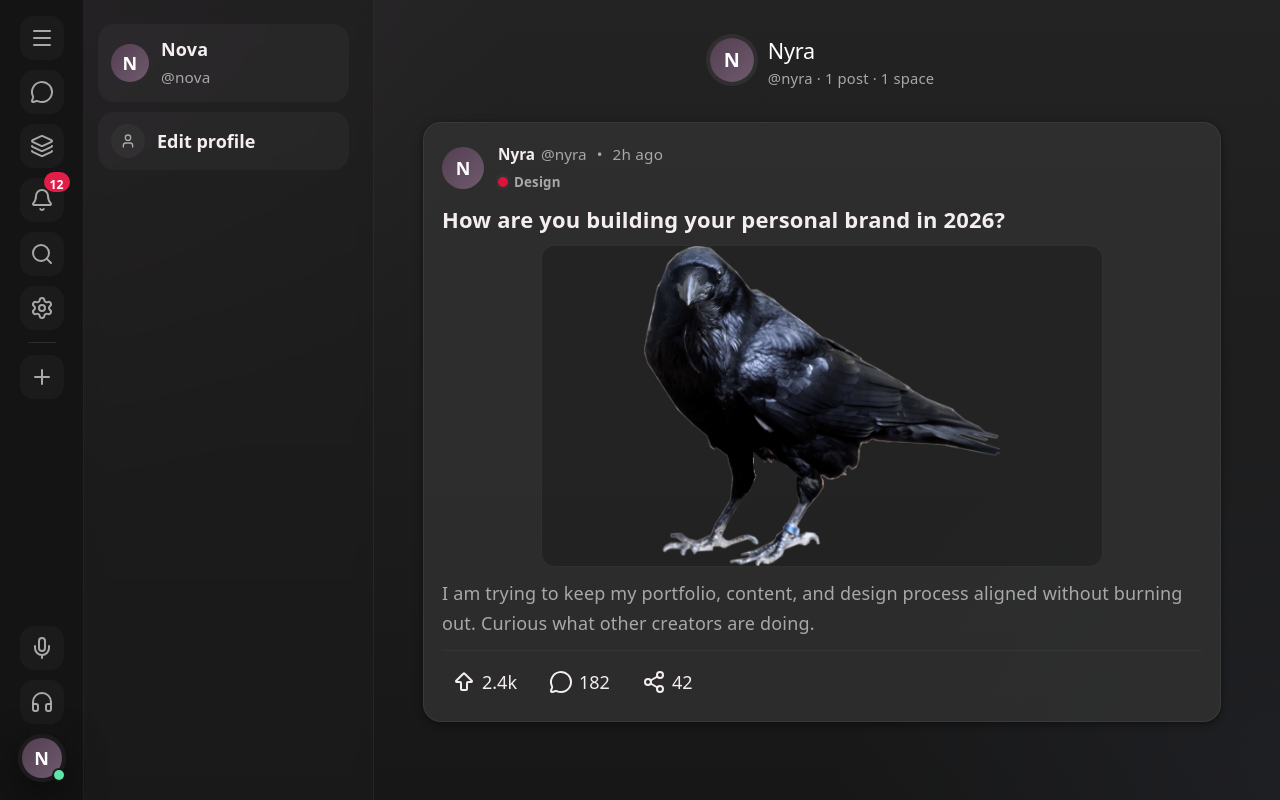
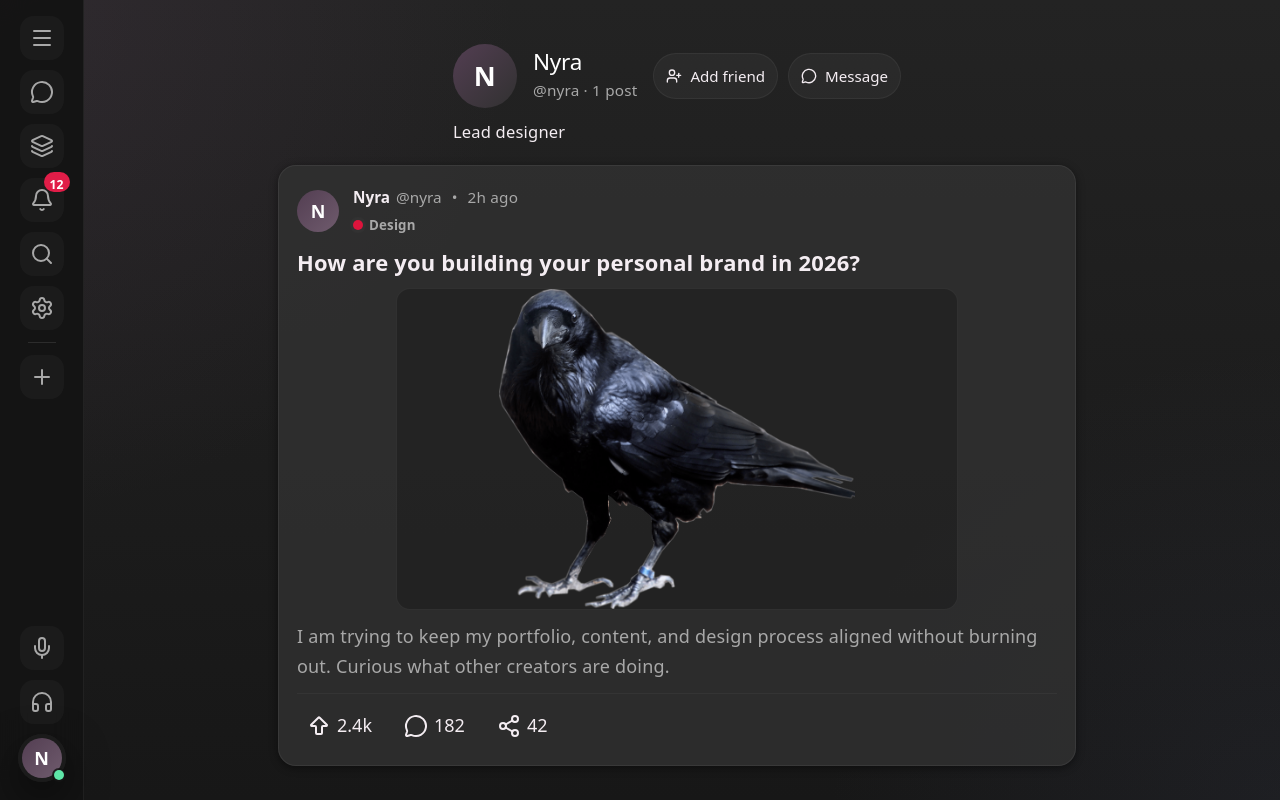
Before and after one commit to Crowbit-dev/Crowbit, a React (Vite) app in the folder client/: page /home in a window 1280 px wide. Both pictures are taken after a click on the button "Nyra". Built offline with nearby package versions, Linux system fonts and the light colour scheme.

Commit message:
feat(Profile): enhance profile view with messaging and friend request buttons style: update workspace frame styles for no-sidebar mode refactor: add bio to current user data and adjust profile display logic

```diff
--- a/client/src/App.css
+++ b/client/src/App.css
@@ -17,6 +17,10 @@
 
 .workspace-frame.narrow-sidebar {
 	grid-template-columns: 264px minmax(0, 1fr);
+}
+
+.workspace-frame.no-sidebar {
+	grid-template-columns: minmax(0, 1fr);
 }
 
 .saturation-fx .workspace-frame {
--- a/client/src/App.tsx
+++ b/client/src/App.tsx
@@ -657,7 +657,10 @@ function App() {
 				onCompose={() => setComposerOpen(true)}
 			/>
 
-			<div className={`workspace-frame${mode === 'communities' ? ' narrow-sidebar' : ''}`}>
+			<div
+				className={`workspace-frame${mode === 'communities' ? ' narrow-sidebar' : ''}${mode === 'profile' ? ' no-sidebar' : ''}`}
+			>
+				{mode !== 'profile' && (
 					<WorkspaceSidebar
 						mode={mode}
 						communities={visibleCommunities}
@@ -680,10 +683,8 @@ function App() {
 						onClearRecentSearches={clearRecentSearches}
 						settingsCategory={settingsCategory}
 						onSelectSettingsCategory={(category) => go(settingsPath(category))}
-					profileDisplayName={selfDisplayName}
-					profileUsername={selfUsername}
-					onEditProfile={() => go(settingsPath('account'))}
 					/>
+				)}
 
 				<WorkspaceContent
 					mode={mode}
--- a/client/src/appData.ts
+++ b/client/src/appData.ts
@@ -376,7 +376,12 @@ export const notifications: NotificationItem[] = [
 	},
 ];
 
-export const currentUser = { displayName: 'Nova', username: '@nova', email: 'nova@crowbit.dev' };
+export const currentUser = {
+	displayName: 'Nova',
+	username: '@nova',
+	email: 'nova@crowbit.dev',
+	bio: 'Designing little corners of the internet.',
+};
 
 export const mutualFriendsByDm: Record<string, string[]> = {
 	'100000000000000001': ['Jules', 'Sami', 'Theo'],
--- a/client/src/components/WorkspaceContent.module.css
+++ b/client/src/components/WorkspaceContent.module.css
@@ -329,6 +329,62 @@
 .contentChip:active {
 	transform: translateY(0);
 	background: rgba(83, 62, 82, 0.5);
+}
+
+.profileActions {
+	display: flex;
+	gap: 10px;
+	flex: 0 0 auto;
+}
+
+.profileHeader {
+	display: flex;
+	flex-direction: column;
+	gap: 12px;
+	padding: 20px 18px 6px;
+}
+
+.profileTopRow {
+	display: flex;
+	align-items: center;
+	gap: 16px;
+}
+
+.profileAvatar {
+	display: grid;
+	place-items: center;
+	flex: 0 0 auto;
+	width: 64px;
+	height: 64px;
+	border-radius: 50%;
+	background: linear-gradient(135deg, var(--accent), #313131);
+	color: white;
+	font-size: 1.5rem;
+	font-weight: 800;
+	user-select: none;
+}
+
+.profileCopy {
+	flex: 1;
+	min-width: 0;
+}
+
+.profileCopy h2 {
+	margin: 0;
+	font-size: 1.25rem;
+}
+
+.profileCopy p {
+	margin: 2px 0 0;
+	color: var(--offwhite);
+	font-size: 0.85rem;
+}
+
+.profileBio {
+	margin: 0;
+	color: var(--text);
+	font-size: 0.92rem;
+	line-height: 1.5;
 }
 
 .sectionHeadingRow {
--- a/client/src/components/WorkspaceSidebar.module.css
+++ b/client/src/components/WorkspaceSidebar.module.css
@@ -219,13 +219,6 @@
 	box-shadow: inset 0 0 0 1px color-mix(in srgb, var(--community-color, var(--accent)) 15%, transparent);
 }
 
-.sidebarItemStatic,
-.sidebarItemStatic:hover {
-	cursor: default;
-	transform: none;
-	background: rgba(255, 255, 255, 0.03);
-}
-
 .sidebarItem.compact {
 	gap: 10px;
 	padding: 8px 10px;
--- a/client/src/components/WorkspaceSidebar.tsx
+++ b/client/src/components/WorkspaceSidebar.tsx
@@ -54,9 +54,6 @@ type WorkspaceSidebarProps = {
 	onSelectDm: (dmId: string) => void;
 	settingsCategory: SettingsCategory;
 	onSelectSettingsCategory: (category: SettingsCategory) => void;
-	profileDisplayName: string;
-	profileUsername: string;
-	onEditProfile: () => void;
 	searchQuery: string;
 	onSearchQuery: (query: string) => void;
 };
@@ -144,9 +141,6 @@ function WorkspaceSidebar({
 	onSelectDm,
 	settingsCategory,
 	onSelectSettingsCategory,
-	profileDisplayName,
-	profileUsername,
-	onEditProfile,
 	searchQuery,
 	onSearchQuery,
 }: WorkspaceSidebarProps) {
@@ -404,32 +398,6 @@ function WorkspaceSidebar({
 		);
 	}
 
-	if (mode === 'profile') {
-		return (
-			<aside className={styles.workspaceSidebar}>
-				<div className={styles.sidebarSection}>
-					<div className={styles.sidebarList}>
-						<span className={`${styles.sidebarItem} ${styles.sidebarItemStatic}`} aria-hidden="true">
-							<span className={styles.sidebarAvatar}>{profileDisplayName.charAt(0).toUpperCase() || '?'}</span>
-							<span className={styles.sidebarItemCopy}>
-								<strong>{profileDisplayName}</strong>
-								<span>@{profileUsername.replace(/^@+/, '')}</span>
-							</span>
-						</span>
-						<button type="button" className={styles.sidebarItem} onClick={onEditProfile}>
-							<span className={styles.sidebarItemIcon}>
-								<User size={16} aria-hidden="true" />
-							</span>
-							<span className={styles.sidebarItemCopy}>
-								<strong>Edit profile</strong>
-							</span>
-						</button>
-					</div>
-				</div>
-			</aside>
-		);
-	}
-
 	if (mode === 'settings') {
 		const categories = [
 			{ id: 'account', label: 'Account', icon: <User size={16} aria-hidden="true" /> },
--- a/client/src/components/workspace-content/ProfileView.tsx
+++ b/client/src/components/workspace-content/ProfileView.tsx
@@ -1,3 +1,5 @@
+import { MessageCircle, UserPlus } from 'lucide-react';
+import { currentUser } from '../../appData';
 import type { Community, Post, SettingsPrefs } from '../../types';
 import type { ProfileUser } from '../../lib/profileUser';
 import styles from '../WorkspaceContent.module.css';
@@ -10,6 +12,7 @@ type ProfileViewProps = {
 	settingsPrefs: SettingsPrefs;
 	onOpenThread: (post: Post) => void;
 	onOpenProfile: (username: string) => void;
+	onMessageUser: (name: string) => void;
 };
 
 export default function ProfileView({
@@ -19,6 +22,7 @@ export default function ProfileView({
 	settingsPrefs,
 	onOpenThread,
 	onOpenProfile,
+	onMessageUser,
 }: ProfileViewProps) {
 	if (!profileUser) {
 		return (
@@ -35,23 +39,43 @@ export default function ProfileView({
 	const userPosts = posts.filter((post) =>
 		profileUser.isSelf ? post.author === 'You' : post.author === profileUser.name,
 	);
-	const spaceCount = profileUser.isSelf
-		? communities.filter((community) => community.joined).length
-		: communities.filter((community) => community.members.some((member) => member.name === profileUser.name)).length;
+	const bioLine = profileUser.isSelf
+		? currentUser.bio
+		: communities.flatMap((community) => community.members).find((member) => member.name === profileUser.name)?.role;
 	return (
 		<main className={styles.workspaceContent}>
 			<section className={`${styles.panelStack} ${styles.feedStack}`}>
-				<div className={styles.feedCommunityRow}>
-					<span className={styles.feedCommunityIcon} aria-hidden="true">
-						{profileUser.name.charAt(0).toUpperCase() || '?'}
-					</span>
-					<div className={styles.feedCommunityCopy}>
-						<h2>{profileUser.name}</h2>
-						<p>
-							@{profileUser.username} · {userPosts.length} {userPosts.length === 1 ? 'post' : 'posts'} · {spaceCount}{' '}
-							{spaceCount === 1 ? 'space' : 'spaces'}
-						</p>
+				<div className={styles.profileHeader}>
+					<div className={styles.profileTopRow}>
+						<span className={styles.profileAvatar} aria-hidden="true">
+							{profileUser.name.charAt(0).toUpperCase() || '?'}
+						</span>
+						<div className={styles.profileCopy}>
+							<h2>{profileUser.name}</h2>
+							<p>
+								@{profileUser.username} · {userPosts.length} {userPosts.length === 1 ? 'post' : 'posts'}
+							</p>
+						</div>
+						{!profileUser.isSelf && (
+							<div className={styles.profileActions}>
+								{/* TEMPORARY: decorative until friend requests land. */}
+								<button type="button" className={styles.contentChip}>
+									<UserPlus size={16} aria-hidden="true" />
+									Add friend
+								</button>
+								<button
+									type="button"
+									className={styles.contentChip}
+									onClick={() => onMessageUser(profileUser.name)}
+									aria-label={`Message ${profileUser.name}`}
+								>
+									<MessageCircle size={16} aria-hidden="true" />
+									Message
+								</button>
+							</div>
+						)}
 					</div>
+					{bioLine && <p className={styles.profileBio}>{bioLine}</p>}
 				</div>
 				{userPosts.length === 0 ? (
 					<div className={styles.emptyState}>
--- a/client/src/components/workspace-content/WorkspaceContent.tsx
+++ b/client/src/components/workspace-content/WorkspaceContent.tsx
@@ -153,6 +153,7 @@ function WorkspaceContent({
 				settingsPrefs={settingsPrefs}
 				onOpenThread={onOpenThread}
 				onOpenProfile={onOpenProfile}
+				onMessageUser={onOpenDmWithName}
 			/>
 		);
 	}
```
Lines whose indentation alone changed are shown as unchanged.
